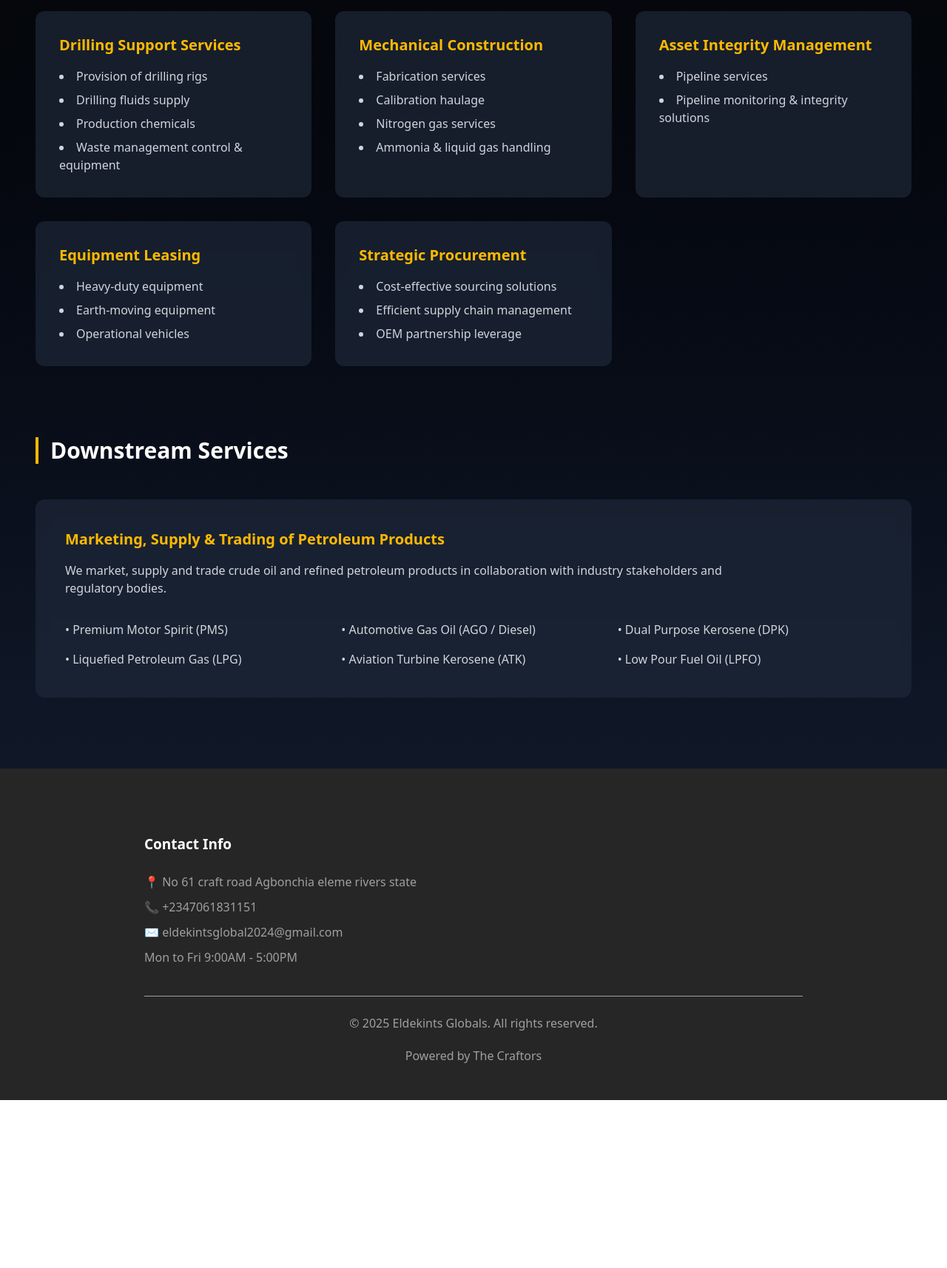
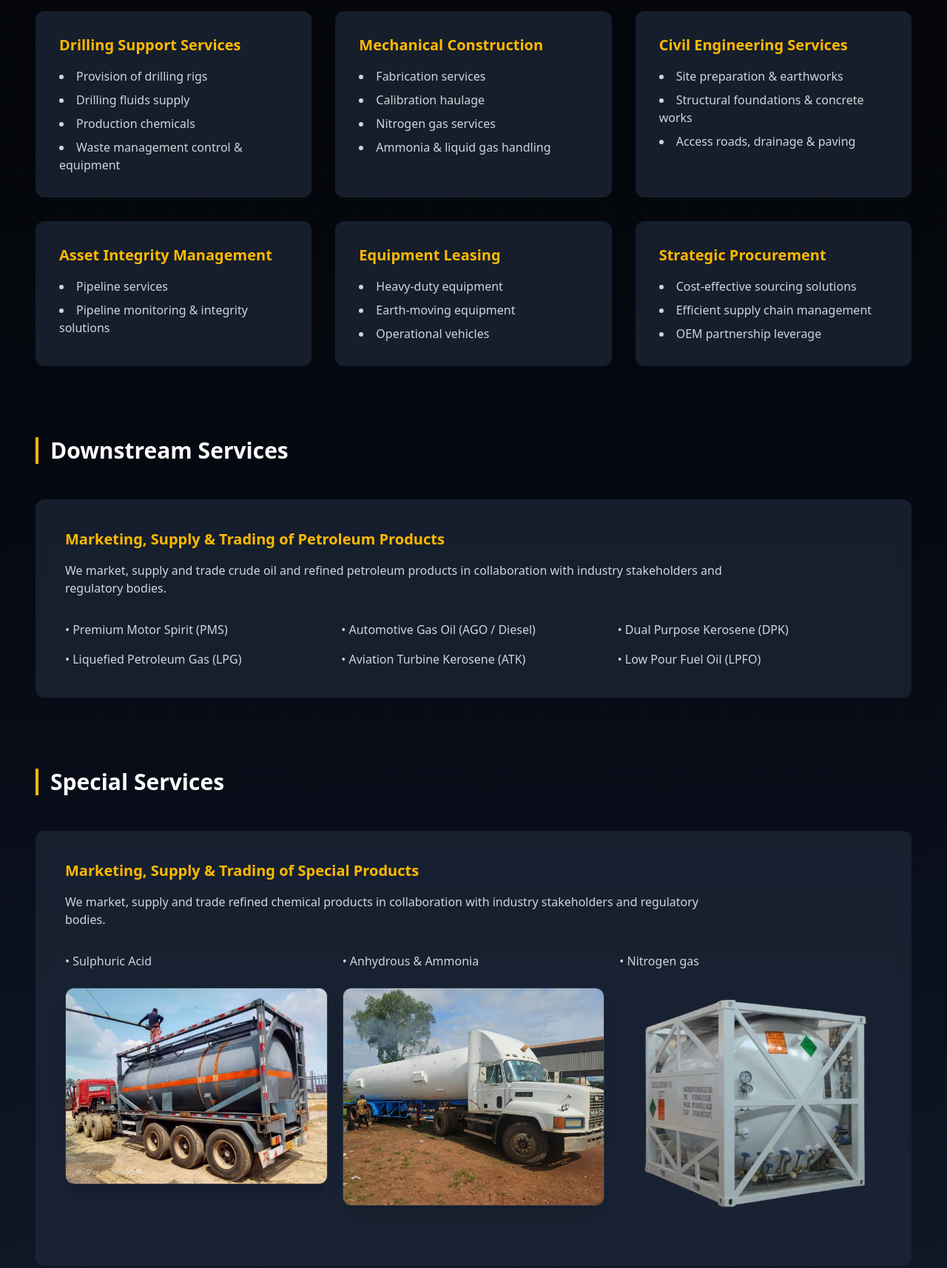
Before and after one commit to sicktooth/eldekintsglobals, a website: page services.html in a window 1280 px wide. Shown: the part 880-2594 px from the top of the page at 74% size. Before the commit the page ends 2367 px from the top, so only its background shows below. Drawn offline with nearby package versions, Linux system fonts and the light colour scheme.

Commit message:
add CL modifications

```diff
--- a/services.html
+++ b/services.html
@@ -113,6 +113,17 @@
           </ul>
         </div>
 
+         <div class="bg-gray-800/70 backdrop-blur rounded-xl p-8 hover:bg-gray-800 transition">
+          <h4 class="text-xl font-semibold text-amber-400 mb-4">
+            Civil Engineering Services
+          </h4>
+          <ul class="space-y-2 text-gray-300 list-disc list-inside">
+            <li>Site preparation & earthworks</li>
+            <li>Structural foundations & concrete works</li>
+            <li>Access roads, drainage & paving</li>
+          </ul>
+        </div>
+
         <div class="bg-gray-800/70 backdrop-blur rounded-xl p-8 hover:bg-gray-800 transition">
           <h4 class="text-xl font-semibold text-amber-400 mb-4">
             Asset Integrity Management
@@ -149,7 +160,7 @@
     </div>
 
     <!-- Downstream -->
-    <div>
+    <div class="mb-24">
       <h3 class="text-3xl font-semibold mb-12 border-l-4 border-amber-400 pl-4">
         Downstream Services
       </h3>
@@ -175,6 +186,44 @@
       </div>
     </div>
 
+    <!-- Special services -->
+
+    <div>
+      <h3 class="text-3xl font-semibold mb-12 border-l-4 border-amber-400 pl-4">
+        Special Services
+      </h3>
+
+      <div class="bg-gray-800/70 backdrop-blur rounded-xl p-10">
+        <h4 class="text-xl font-semibold text-amber-400 mb-4">
+          Marketing, Supply & Trading of Special Products
+        </h4>
+
+        <p class="text-gray-300 mb-8 max-w-4xl">
+          We market, supply and trade refined chemical products in
+          collaboration with industry stakeholders and regulatory bodies.
+        </p>
+
+        <div class="grid gap-5 sm:grid-cols-2 lg:grid-cols-3 text-gray-300">
+
+            <div>
+                <span class="mb-4">• Sulphuric Acid</span>
+                <img src="./img/sulphuric-acid.webp" class="block rounded-xl shadow-xl border border-white/10 mt-6" alt="">
+            </div>
+            <div>
+                <span class="mb-4">• Anhydrous & Ammonia</span>
+                <img src="./img/ammonia.webp" class="block rounded-xl shadow-xl border border-white/10 mt-6" alt="">
+            </div>
+            <div>
+                <span class="mb-4">• Nitrogen gas</span>
+                <img src="./img/nitrogen.webp" class="block mt-6" alt="">
+            </div>
+          <!-- <span>• Liquefied Petroleum Gas (LPG)</span>
+          <span>• Aviation Turbine Kerosene (ATK)</span>
+          <span>• Low Pour Fuel Oil (LPFO)</span> -->
+        </div>
+      </div>
+    </div>
+
   </div>
 </section>
 
@@ -191,9 +240,13 @@
                         <!-- contact details -->
                         <div class="my-10">
                             <h3 class="text-h3 font-bold mb-6 text-white">Contact Info</h3>
-                            <p class="mb-2.5">📍 No 61 craft road Agbonchia eleme rivers state</p>
+                            <p class="mb-2.5">📍 No 61 Craft Road Agbonchia, Eleme, Rivers State</p>
+                            <p class="mb-2.5">📍 Deport Address:
+                                Plot 3 & 4 Lopa Energy Avenue,
+                                Emene Industrial Layout,
+                                Enugu State </p>
                             <p class="mb-2.5">📞 <a href="tel:+2347061831151">+2347061831151</a></p>
-                            <p class="mb-2.5">✉️ <a href="mailto:eldekintsglobal2024@gmail.com">eldekintsglobal2024@gmail.com</a></p>
+                            <p class="mb-2.5">✉️ <a href="mailto:dekints@yahoo.com">dekints@yahoo.com</a></p>
                             <p>Mon to Fri 9:00AM - 5:00PM</p>
                         </div>
                         <!-- these covers the practice area -->
```
Also changed, not shown: about.html (+22 -6 lines), index.html (+17 -10 lines), img/RC.webp (added), img/ammonia.webp (added), img/nitrogen.webp (added), img/sulphuric-acid.webp (added), src/output.css.
